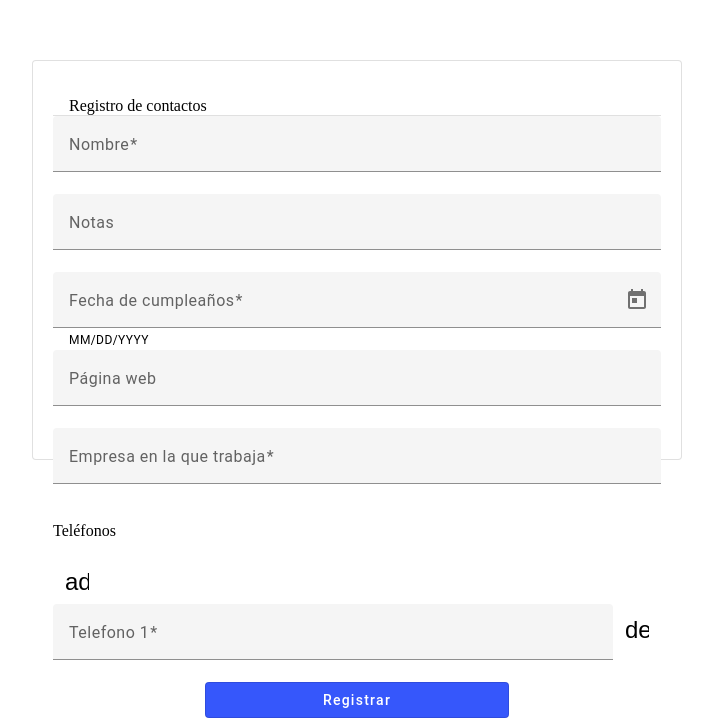
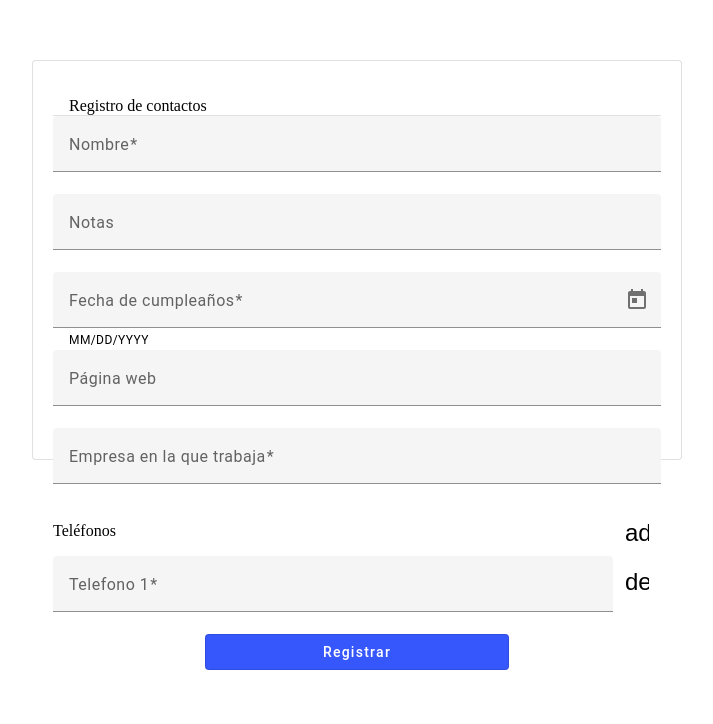
Before and after one commit to BryanGarcia25/LibretaDireccionesPrueba, an Angular app in the folder frontend/: page /registro in a window 1280 px wide. Shown: the part 148-872 px from the top of the page, without its empty margins (283-996 px from the left). After the commit the page ends 824 px from the top, so only its background shows below. Built offline with nearby package versions, Linux system fonts and the light colour scheme.

Commit message:
style: Añadir estilos para la sección de teléfono

```diff
--- a/frontend/src/app/components/contact-form/contact-form.component.css
+++ b/frontend/src/app/components/contact-form/contact-form.component.css
@@ -26,3 +26,9 @@
     background: #3657fb;
     color: #ffffff;
 }
+
+.phone-section {
+    display: flex;
+    justify-content: space-between;
+    align-items: center;
+}
```
